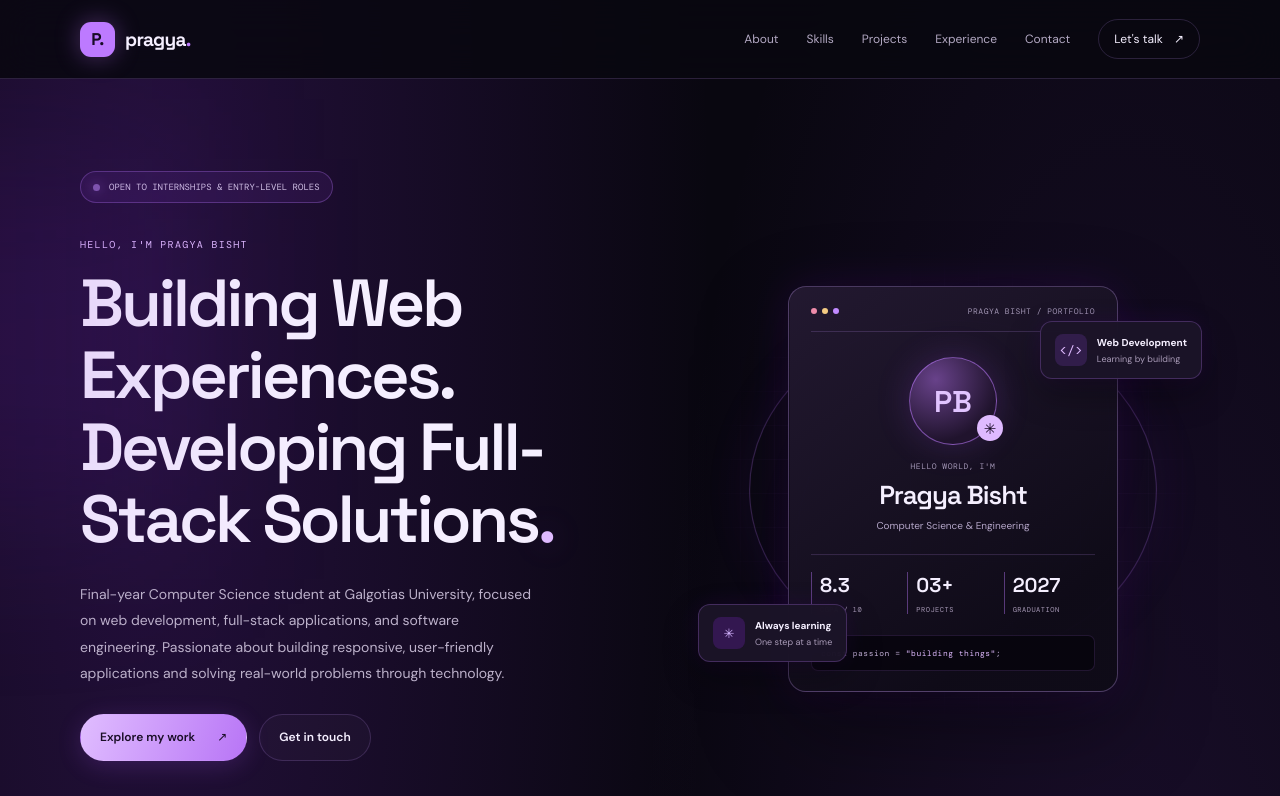
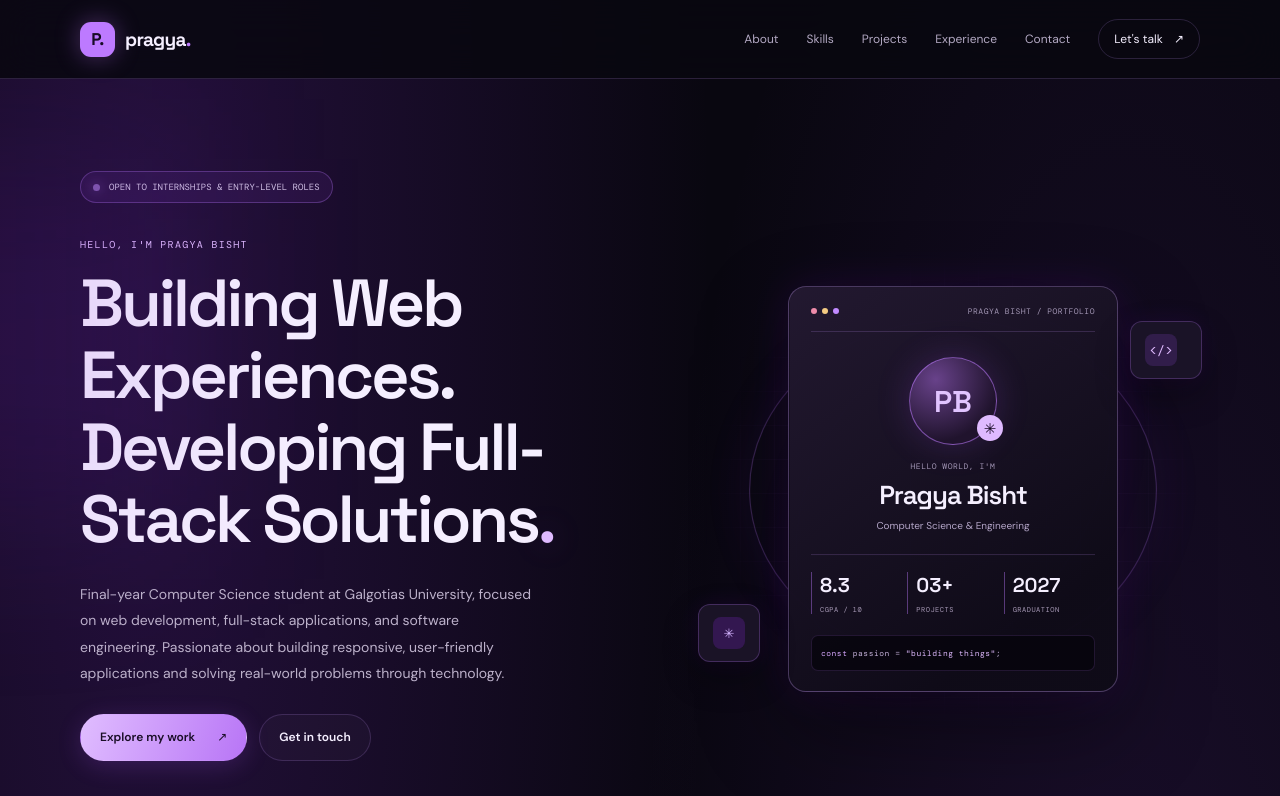
Before and after one commit to pragyabisht25/Pragya-portfolio, a React (Vite) app: page / in a window 1280 px wide. Shown: the top 796 px of the page. Built offline with nearby package versions, Linux system fonts and the light colour scheme.

Commit message:
Remove extra portfolio text

```diff
--- a/src/App.jsx
+++ b/src/App.jsx
@@ -227,17 +227,13 @@ function App() {
               <div className="floating-tag tag-top">
                 <span className="tag-symbol">{"</>"}</span>
                 <span>
-                  <b>Web Development</b>
-                  <small>Learning by building</small>
+
                 </span>
               </div>
 
               <div className="floating-tag tag-bottom">
                 <span className="tag-symbol tag-purple">✳</span>
-                <span>
-                  <b>Always learning</b>
-                  <small>One step at a time</small>
-                </span>
+
               </div>
 
 
```
